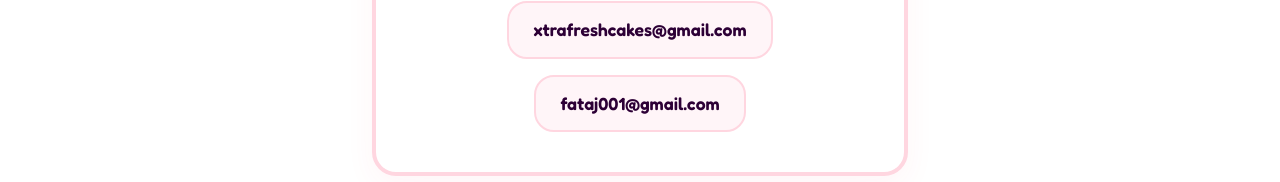
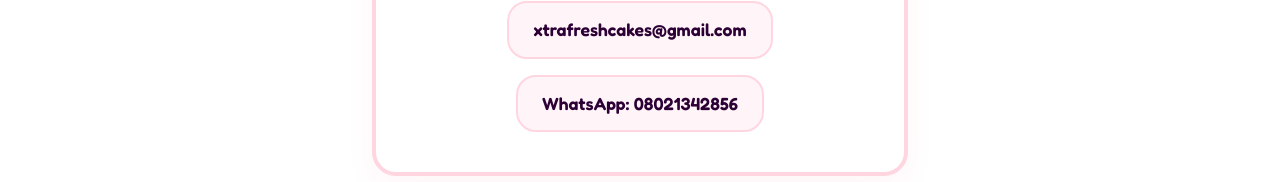
Before and after one commit to vendorliftng/XtraFresh-Cakes, a Next.js app: page / in a window 1280 px wide. Shown: the part 6437-6619 px from the top of the page. Built offline with nearby package versions, Linux system fonts and the light colour scheme.

Commit message:
chore: Update contact footer to replace secondary email with WhatsApp link

```diff
--- a/src/app/page.jsx
+++ b/src/app/page.jsx
@@ -314,8 +314,8 @@ export default function Home() {
                  <a href="mailto:xtrafreshcakes@gmail.com" className="btn" style={{ background: 'var(--color-bg)', border: '2px solid var(--color-border)', color: 'var(--color-text-main)', padding: '0.8rem 1.5rem', borderRadius: '20px' }}>
                    xtrafreshcakes@gmail.com
                  </a>
-                 <a href="mailto:fataj001@gmail.com" className="btn" style={{ background: 'var(--color-bg)', border: '2px solid var(--color-border)', color: 'var(--color-text-main)', padding: '0.8rem 1.5rem', borderRadius: '20px' }}>
-                   fataj001@gmail.com
+                 <a href={`https://wa.me/${WHATSAPP_NUMBER}`} target="_blank" rel="noopener noreferrer" className="btn" style={{ background: 'var(--color-bg)', border: '2px solid var(--color-border)', color: 'var(--color-text-main)', padding: '0.8rem 1.5rem', borderRadius: '20px' }}>
+                   WhatsApp: 08021342856
                  </a>
                </div>
              </div>
```
